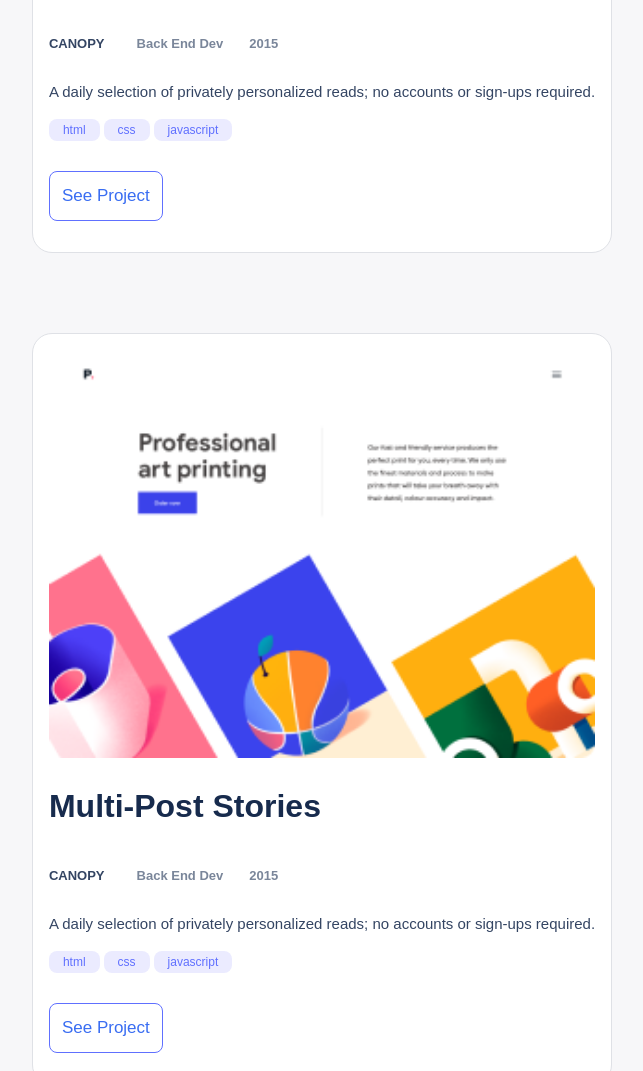
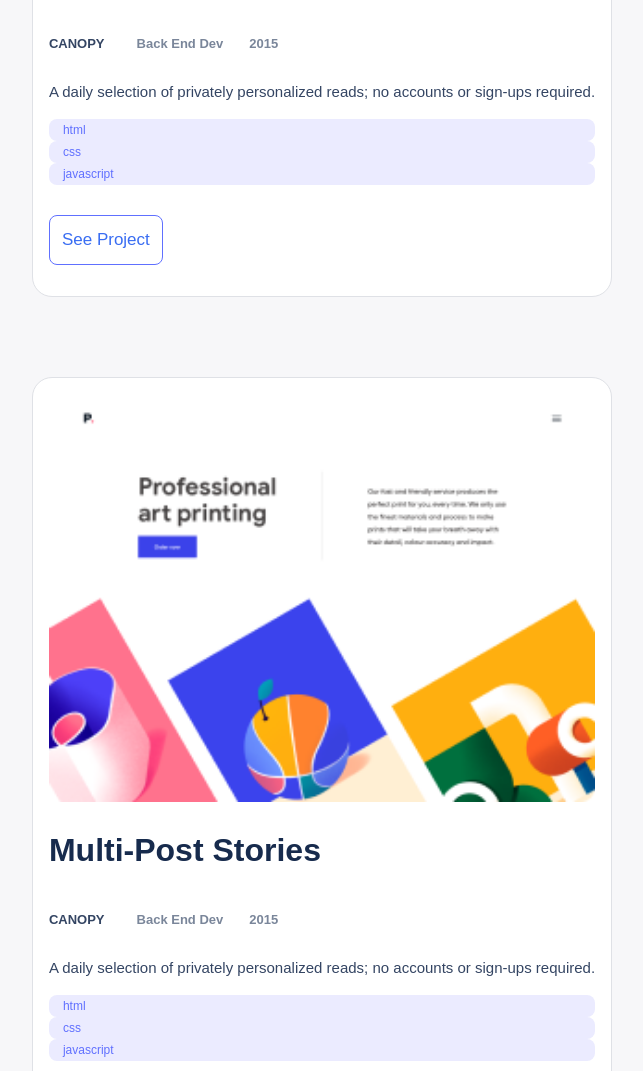
Before and after one commit to iwillteixeira/portifolio-microverse, a website: page index.html in a window 1280 px wide. Shown: the part 1344-2415 px from the top of the page, without its empty margins (318-961 px from the left). Drawn offline with Linux system fonts and the light colour scheme.

Commit message:
Change ul-tag display:block

```diff
--- a/style/style.css
+++ b/style/style.css
@@ -179,9 +179,7 @@ header {
 }
 
 .ul-tags {
-  display: flex;
   list-style: none;
-  column-gap: 4px;
   margin: 15px 0 15px 0;
 }
 
```
